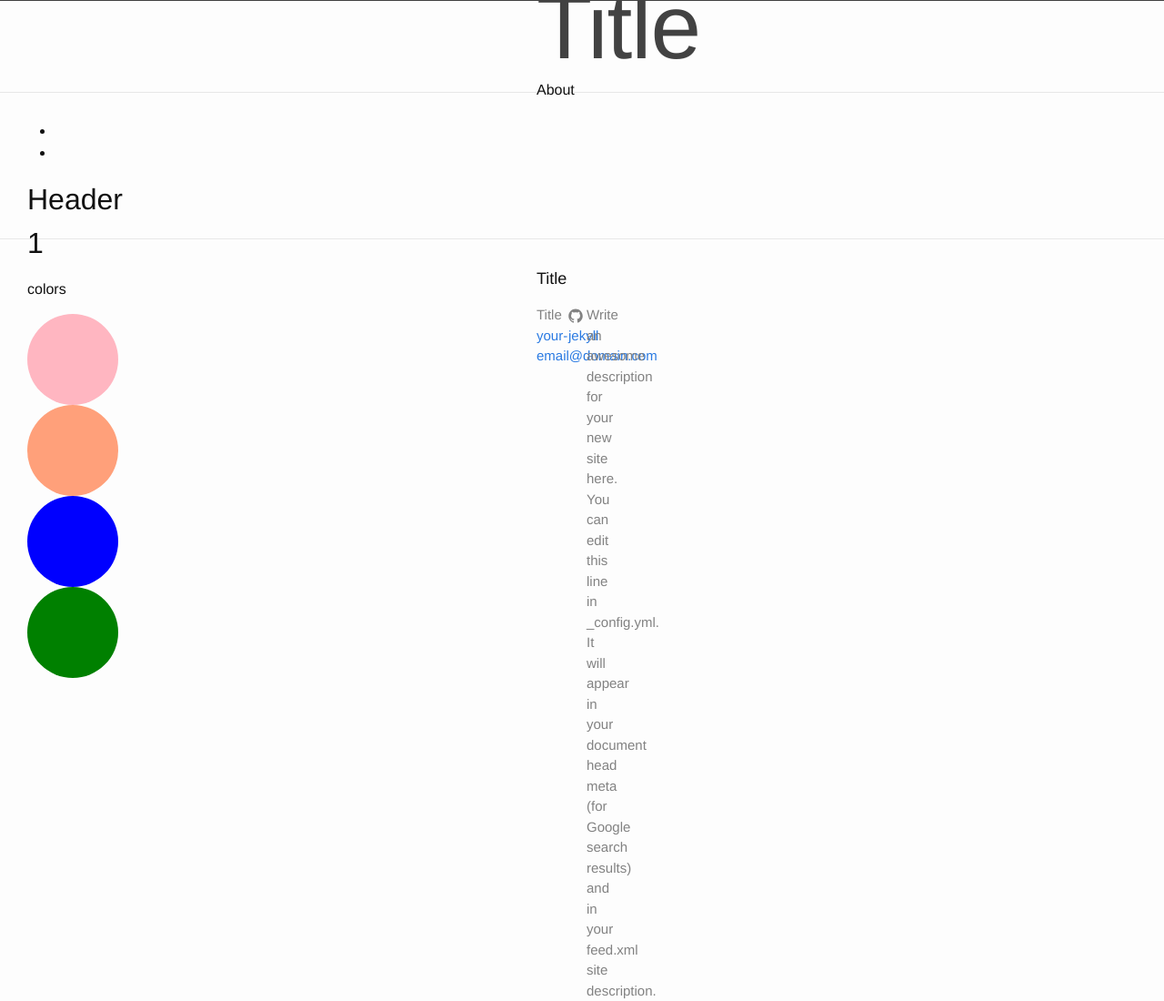
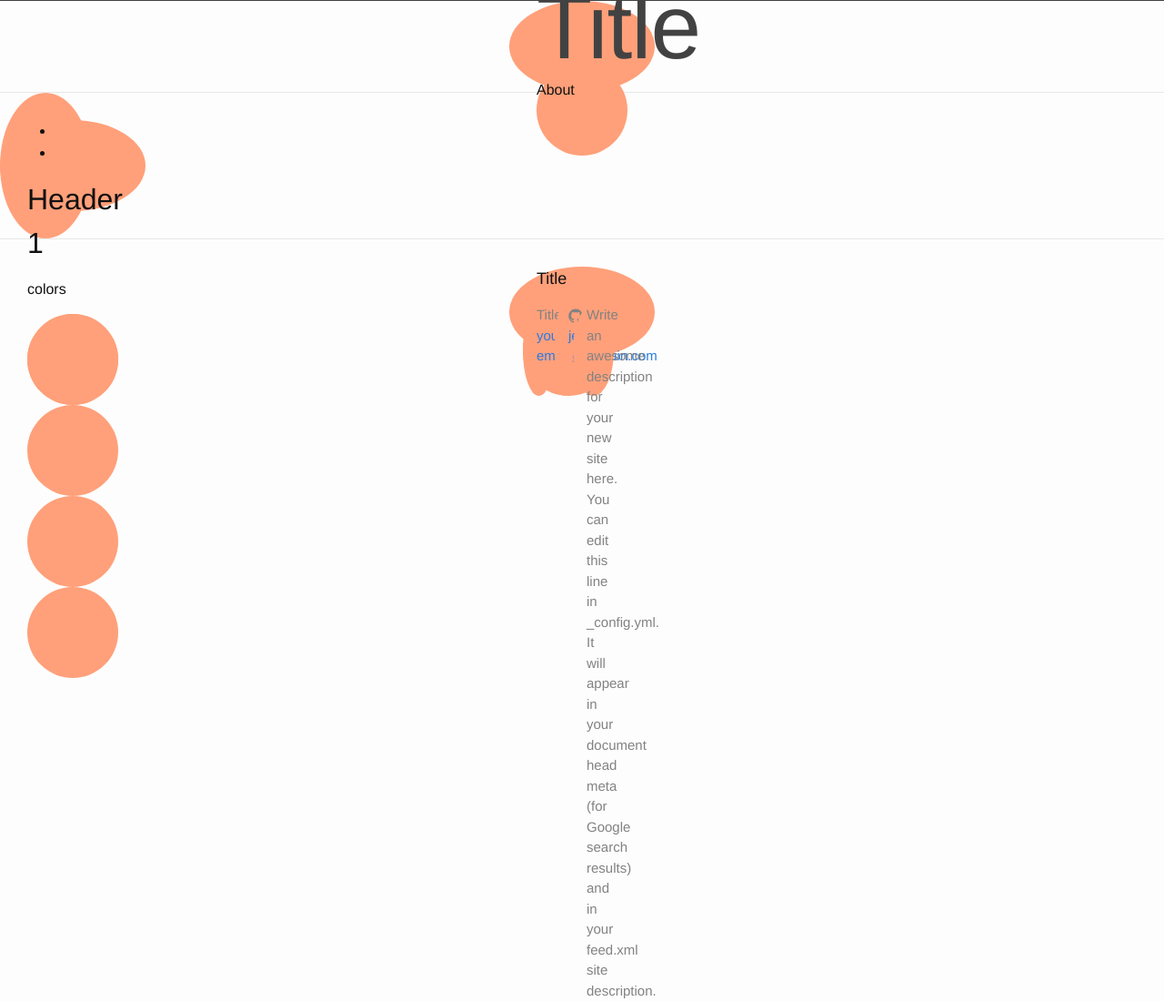
Before and after one commit to listjfr/listjfr.github.io, a Jekyll site: the page built from index.html, in a window 1280 px wide. Shown: the whole page at 91% size. Built offline with Jekyll 4.4.1, drawn with Linux system fonts in a browser that asks for light colours.

Commit message:
Update _layout.scss

```diff
--- a/_sass/_layout.scss
+++ b/_sass/_layout.scss
@@ -10,22 +10,7 @@
     height: 100px;
     width: 100px;
     border-radius: 100%;
-
-    .color1 {
-        background-color: LightPink;
-    }
-
-    .color2 {
-        background-color: LightSalmon;
-    }
-
-    .color3 {
-        background-color: blue;
-    }
-
-    .color4 {
-        background-color: green;
-    }
+    background-color: LightSalmon;
 }
 
 .site-header {
```
